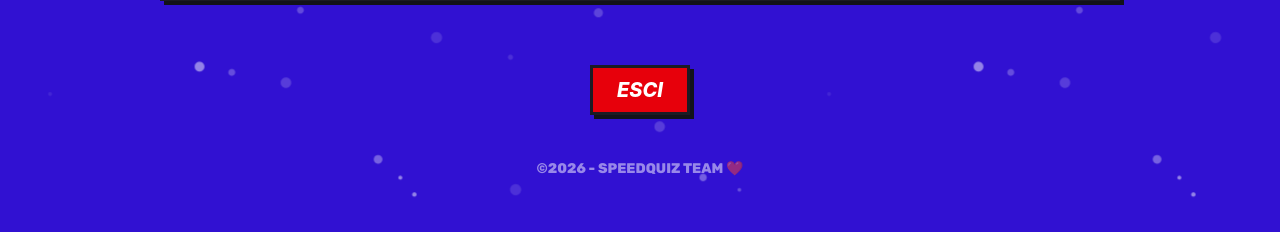
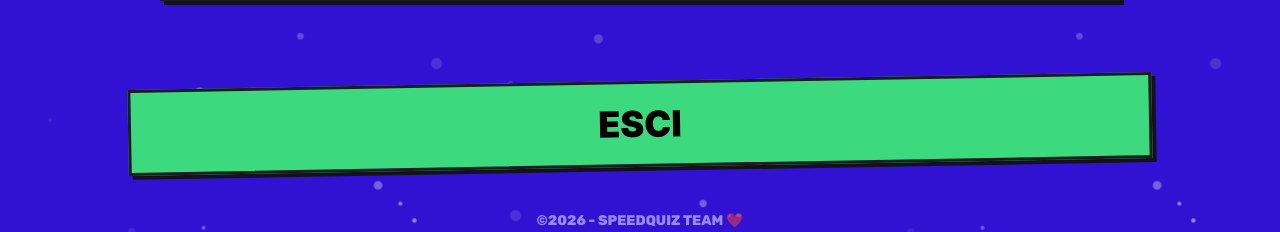
Before and after one commit to Jonnycp/SpeedQuiz, a React (Vite) app in the folder frontend/: page /leaderboard in a window 1280 px wide. Shown: the part 804-1036 px from the top of the page. Before the commit the page ends 1003 px from the top, so only its background shows below. Built offline with nearby package versions, Linux system fonts and the light colour scheme; sample sign-in values are in the browser's storage.

Commit message:
modifica bottoni in leaderboard

```diff
--- a/frontend/src/pages/Leaderboard.jsx
+++ b/frontend/src/pages/Leaderboard.jsx
@@ -28,9 +28,10 @@ const Leaderboard = () => {
       <ResultPlayer username="Charlie" position={5} points={300} />
       </section>
       <section className="flex justify-center gap-4 mt-10 mb-6 mx-32 pt-6">
-        <button className="bg-red-600 text-white italic font-extrabold text-sm md:text-xl px-3 py-2 md:px-6 border-3 border-neroNonNero shadow-buttons cursor-pointer hover:-translate-y-1 hover:shadow-[4px_4px_0_0_#000] transition-all duration-200 uppercase">
-          Esci
-        </button>
+        <ConfirmButton
+          content="Esci"
+          bgColor="red-600"
+          textColor="white"/>
       </section>
     </>
   );
```
